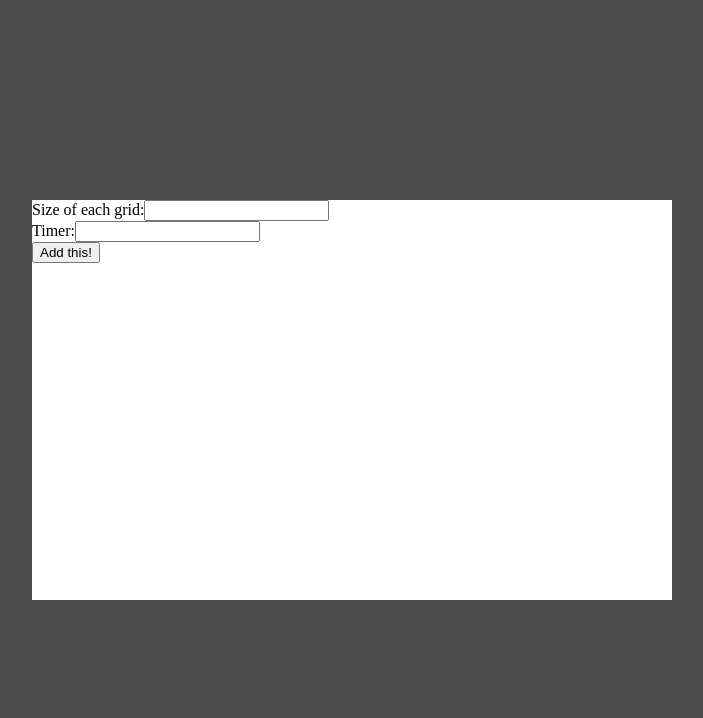
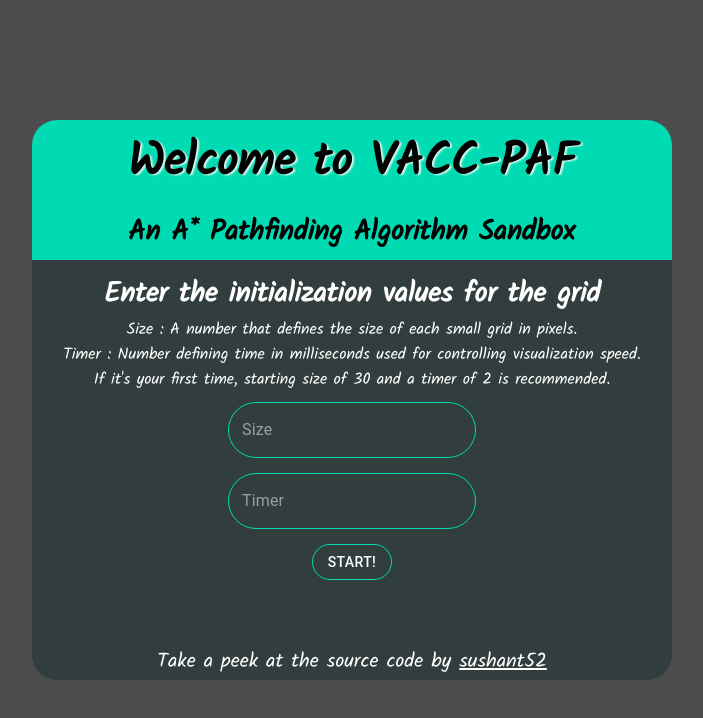
Before and after one commit to sushant52/VAC-PAF-VAriable-Cost-Checkpoint-based-PAthFinder, a React app: page / in a window 1280 px wide. Shown: the top 718 px of the page, without its empty margins (288-991 px from the left). Built offline with nearby package versions, Linux system fonts and the light colour scheme.

Commit message:
added css

```diff
--- a/package.json
+++ b/package.json
@@ -33,6 +33,8 @@
   },
   "dependencies": {
     "@babel/runtime": "^7.11.2",
+    "@material-ui/core": "^4.11.0",
+    "classnames": "^2.2.6",
     "jquery": "^3.5.1",
     "p5": "^1.1.9",
     "react": "16.13.1",
--- a/src/Init.js
+++ b/src/Init.js
@@ -1,5 +1,59 @@
 import React from 'react';
 import App from './App';
+import { withStyles, createStyles } from "@material-ui/core/styles";
+import Button from '@material-ui/core/Button';
+import TextField from '@material-ui/core/TextField';
+import classNames from 'classnames';
+
+const styles = theme => createStyles({
+    textroot: {
+      "& .MuiFormLabel-root": {
+        color: "#ffffff",
+        opacity : 0.5
+      },
+      '& label.Mui-focused': {
+        color: '#00DBB3',
+      },
+      '& .MuiInput-underline:after': {
+        borderBottomColor: '#00DBB3',
+      },
+      '& .MuiOutlinedInput-root': {
+        '& fieldset': {
+          borderColor: '#00DBB3',
+        },
+        '&:hover fieldset': {
+          borderColor: '#00DBB3',
+        },
+        '&.Mui-focused fieldset': {
+          borderColor: '#00DBB3',
+        }
+      }
+    },
+    buttonroot: {
+        borderRadius : '30px',
+        marginTop:'-10px',
+        borderWidth : '1px',
+        backgroundColor: '#323E3E',
+        borderColor: '#00DBB3',
+        color : 'white',
+        '&:hover': {
+          borderWidth: "1px",
+          backgroundColor: '#00DBB3',
+          borderColor: '#323E3E',
+        },
+        '&:active': {
+          borderWidth: "1px",
+          backgroundColor: '#00DBB3',
+          borderColor: '#323E3E',
+        }
+    },
+    input: {
+        boxSizing: 'border-box',
+        color :'white',
+        borderRadius : '30px',
+        borderColor : 'white'
+    }
+});
 
 class Init extends React.Component {
     constructor(props) {
@@ -40,53 +94,72 @@ class Init extends React.Component {
     render() {
         let error_msg = null;
         if(this.state.error) {
-            error_msg = (<div>Errorlol!!!!</div>)
+            error_msg = (<div className='norm_text' style={{marginTop:'-15px', color:'red'}}>
+                Error : Please ensure that size is a minimum of 5 and maximum enough to generate atleast two grids.
+            </div>)
         }
         let init_form = null;
         if(!this.state.ready)
             init_form = (
             <div
             onMouseDown = {this.onMouseDown}
-            style={{
-                position: 'absolute',
-                top: '0px',
-                right: '0px',
-                bottom: '0px',
-                left: '0px',
-                background: 'rgba(0,0,0,0.7)',
-                zIndex: '3'
-            }}
+            className = 'faded_bg'
             >
                 <div
-                style={{
-                    position: 'relative',
-                    width: '50%',
-                    height: '50%',
-                    margin: 'auto',
-                    top: '25%',
-                    backgroundColor : 'white'
-                }}
-                >
-                    <form>
-                        <label>Size of each grid:
-                        <input type='text'
-                        id='size'
-                        name='size'
-                        value={this.state.size}
-                        onChange={this.handleChange}></input><br/>
-                        </label>
+                className = 'grid_init'>
+                    <div className='header'>
+                        <div className='big_head'>Welcome to VACC-PAF</div>
+                        <div className='small_head'>An A* Pathfinding Algorithm Sandbox</div>
+                    </div>
+                    <div className='init_form'><div>
+                        <div className='small_head norm_text' style={{marginTop:'2%'}}>Enter the initialization values for the grid</div>
+                        <div className='norm_text'>Size : A number that defines the size of each small grid in pixels.</div>
+                        <div className='norm_text'>Timer : Number defining time in milliseconds used for controlling visualization speed.</div>
+                        <div className='norm_text'>If it's your first time, starting size of 30 and a timer of 2 is recommended.</div>
+                        <div className='norm_text'>
+                            <TextField
+                            style={{top:'10px'}}
+                            className={classNames(this.props.classes[`textroot`])}
+                            InputProps = {{
+                                className : this.props.classes.input
+                            }}
+                            name='size'
+                            value={this.state.size}
+                            onChange={this.handleChange}
+                            autoComplete="off"
+                            label='Size'
+                            variant="outlined"/><br/>
+                        </div>
+                        <div className='norm_text'>
+                            <TextField
+                            className={classNames(this.props.classes[`textroot`])}
+                            InputProps = {{
+                                className : this.props.classes.input
+                            }}
+                            name='timer'
+                            value={this.state.timer}
+                            onChange={this.handleChange}
+                            autoComplete="off"
+                            label='Timer'
+                            variant="outlined"/><br/>
+                        </div>
+                        <div className='norm_text' >
+                            <Button onClick={this.handleClick}
+                            className={classNames(this.props.classes[`buttonroot`])}
+                            variant="outlined"
+                            color="primary">
+                                Start!
+                            </Button><br/>
+                        </div>
+                        {error_msg}
+                    </div>
+                    </div>
+                    <div className='footer'>
+                        Take a peek at the source code by <a style={{color:'white'}}
+                        href='https://github.com/sushant52/VAC-PAF-VAriable-Cost-Checkpoint-based-PAthFinder-'>
+                         sushant52 </a>
+                    </div>
 
-                        <label>Timer:
-                        <input type='text'
-                        id='timer'
-                        name='timer'
-                        value={this.state.timer}
-                        onChange={this.handleChange}></input><br/>
-                        </label>
-
-                        <button onClick={this.handleClick}>Add this!</button><br/>
-                    </form>
-                    {error_msg}
                 </div>
             </div>
         )
@@ -103,4 +176,4 @@ class Init extends React.Component {
     }
 }
 
-export default Init;
+export default withStyles(styles)(Init);
--- a/src/Input.js
+++ b/src/Input.js
@@ -1,4 +1,58 @@
 import React from 'react';
+import { withStyles, createStyles } from "@material-ui/core/styles";
+import Button from '@material-ui/core/Button';
+import TextField from '@material-ui/core/TextField';
+import classNames from 'classnames';
+
+const styles = theme => createStyles({
+    textroot: {
+      "& .MuiFormLabel-root": {
+        color: "#ffffff",
+        opacity : 0.5
+      },
+      '& label.Mui-focused': {
+        color: '#00DBB3',
+      },
+      '& .MuiInput-underline:after': {
+        borderBottomColor: '#00DBB3',
+      },
+      '& .MuiOutlinedInput-root': {
+        '& fieldset': {
+          borderColor: '#00DBB3',
+        },
+        '&:hover fieldset': {
+          borderColor: '#00DBB3',
+        },
+        '&.Mui-focused fieldset': {
+          borderColor: '#00DBB3',
+        }
+      }
+    },
+    buttonroot: {
+        borderRadius : '30px',
+        marginTop:'-10px',
+        borderWidth : '1px',
+        backgroundColor: '#323E3E',
+        borderColor: '#00DBB3',
+        color : 'white',
+        '&:hover': {
+          borderWidth: "1px",
+          backgroundColor: '#00DBB3',
+          borderColor: '#323E3E',
+        },
+        '&:active': {
+          borderWidth: "1px",
+          backgroundColor: '#00DBB3',
+          borderColor: '#323E3E',
+        }
+    },
+    input: {
+        boxSizing: 'border-box',
+        color :'white',
+        borderRadius : '30px',
+        borderColor : 'white'
+    }
+});
 
 class Input extends React.Component {
     constructor(props) {
@@ -58,60 +112,86 @@ class Input extends React.Component {
     render() {
         let error_msg = null;
         if(this.state.error) {
-            error_msg = (<div>Errorlol!!!!</div>)
+            error_msg = (<div className='norm_text' style={{marginTop:'-5px', color:'red'}}>
+            Error : Please ensure that name is unique and cost is greater than 0.
+        </div>)
         }
         return(
             <div
             onMouseDown = {this.onMouseDown}
-            style={{
-                position: 'absolute',
-                top: '0px',
-                right: '0px',
-                bottom: '0px',
-                left: '0px',
-                background: 'rgba(0,0,0,0.7)',
-                zIndex: '3'
-            }}
+            className='faded_bg'
             >
                 <div
-                style={{
-                    position: 'relative',
-                    width: '50%',
-                    height: '50%',
-                    margin: 'auto',
-                    top: '25%',
-                    backgroundColor : 'white'
+                className='add-grid-init'
+                >
+                    <div className='input-header'>
+                        <div className='big_head'>VACC-PAF</div>
+                    </div>
+                    <div className='input-init-form'>
+                        <div className='small_head norm_text'>Enter Values for a new grid type !</div>
+                        <div className='norm_text'>Name : An unique name for your new grid</div>
+                        <div style={{textAlign:'center'}}>
+                            Cost : A number representing the cost it takes for the algorithm to travel a single grid of this type.  <br/>
+                            Default whitespaces have a cost of 1.
+                        </div>
+                        <div className='norm_text'>Color : Represent the new grid with a color of your choice</div>
+                        <div className='norm_text' style={{marginTop:'2%'}}>
+                            <TextField
+                            className={classNames(this.props.classes[`textroot`])}
+                            InputProps = {{
+                                className : this.props.classes.input
                             }}
-                >
-                    <form>
-                        <label>Input Name:
-                        <input type='text'
-                        id='name'
                             name='name'
                             value={this.state.name}
-                        onChange={this.handleChange}></input><br/>
-                        </label>
-
-                        <label>Input Cost:
-                        <input type='text'
-                        id='cost'
+                            onChange={this.handleChange}
+                            autoComplete="off"
+                            label='Name'
+                            variant="outlined"/><br/>
+                        </div>
+                        <div className='norm_text'>
+                            <TextField
+                            className={classNames(this.props.classes[`textroot`])}
+                            InputProps = {{
+                                className : this.props.classes.input
+                            }}
                             name='cost'
                             value={this.state.cost}
-                        onChange={this.handleChange}></input><br/>
-                        </label>
+                            onChange={this.handleChange}
+                            autoComplete="off"
+                            label='Cost'
+                            variant="outlined"/><br/>
+                        </div>
 
-                        <label>Pick Color:
-                        <input type='color'
+                        <div className='norm-text-lowmargin'>
+                            <label>Pick Color:  <input type='color'
                             id='colour'
                             name='colour'
                             value={this.state.colour}
                             onChange={this.handleChange}></input><br/>
                             </label>
-
-                        <button onClick={this.handleClick}>Add this!</button><br/>
-                    </form>
-                    <button onClick={this.skip}>Skip!</button>
-                    {error_msg}
+                        </div>
+                        <div className='norm_text'>{error_msg}</div>
+                    </div>
+                    <div className='add-grid-footer'>
+                        <div className='norm_text'>
+                            <Button onClick={this.handleClick}
+                                style={{width:'150%',height:'70%'}}
+                                className={classNames(this.props.classes[`buttonroot`])}
+                                variant="outlined"
+                                color="primary">
+                                    Add This!
+                            </Button>
+                        </div>
+                        <div className='norm_text'>
+                            <Button onClick={this.skip}
+                                style={{width:'150%',height:'70%'}}
+                                className={classNames(this.props.classes[`buttonroot`])}
+                                variant="outlined"
+                                color="primary">
+                                    Skip!
+                            </Button>
+                        </div>
+                    </div>
                 </div>
 
             </div>
@@ -119,4 +199,4 @@ class Input extends React.Component {
     }
 }
 
-export default Input;
+export default withStyles(styles)(Input);
--- a/src/index.html
+++ b/src/index.html
@@ -2,6 +2,7 @@
 <html lang="en">
     <head>
         <meta charset="utf-8">
+        <link href="https://fonts.googleapis.com/css2?family=Kalam&display=swap" rel="stylesheet">
         <title>React Tutorial</title>
     </head>
     <body class="no-bord">
--- a/src/style.css
+++ b/src/style.css
@@ -1,4 +1,9 @@
 .no-bord {
+    margin: 0px 0px 0px 0px;
+    padding: 0px 0px 0px 0px;
+}
+
+p {
     margin: 0px 0px 0px 0px;
     padding: 0px 0px 0px 0px;
 }
@@ -29,3 +34,115 @@ body {
     margin-left : auto;
     margin-right : auto;
 }
+
+.faded_bg {
+    position: absolute;
+    top: 0px;
+    right:0px;
+    bottom: 0px;
+    left: 0px;
+    background: rgba(0,0,0,0.7);
+    z-index: 3;
+}
+
+.grid_init {
+    display:grid;
+    grid-template-rows: 25% 70% 5%;
+    position: relative;
+    width: 50%;
+    height: 70%;
+    top: 15%;
+    margin: auto ;
+    background-color : #323E3E;
+    border-radius :25px;
+}
+
+.add-grid-init {
+    display:grid;
+    grid-template-rows : 15% 70% 15%;
+    position: relative;
+    width: 50%;
+    height: 70%;
+    top:15%;
+    margin: auto ;
+    background-color : #323E3E;
+    border-radius :25px;
+}
+
+.header {
+    display: grid;
+    grid-template-rows: 60% 40%;
+    justify-content: center;
+    align-items: center;
+    font-family: 'Kalam', cursive,"Times New Roman", serif;
+    border-radius: 25px 25px 0px 0px;
+    background-color: #00DBB3;
+}
+
+.input-header {
+    display: flex;
+    justify-content: center;
+    align-items: center;
+    font-family: 'Kalam', cursive,"Times New Roman", serif;
+    border-radius: 25px 25px 0px 0px;
+    background-color: #00DBB3;
+}
+
+.init_form{
+    position: relative;
+    display: grid;
+    grid-template-rows: repeat(7, 1fr);
+    justify-content: center;
+    align-items: center;
+    color: white;
+    font-family: 'Kalam', cursive,"Times New Roman", serif;
+}
+
+.input-init-form {
+    position: relative;
+    display: grid;
+    grid-template-rows: repeat(8, 1fr);
+    justify-content: center;
+    align-items: center;
+    color: white;
+    font-family: 'Kalam', cursive,"Times New Roman", serif;
+}
+.norm_text {
+    display:grid;
+    justify-content: center;
+    align-items: center;
+}
+
+.big_head {
+    padding: 0;
+    font-size: calc(14px + 4vmin);
+    text-shadow: 2px 1px 2px #e1faf3;
+    font-weight: 900;
+}
+
+.norm-text-lowmargin {
+    display:grid;
+    justify-content: center;
+    align-items: center;
+    margin-top: -2%;
+}
+
+.small_head {
+    font-size: calc(12px + 2vmin);
+    font-weight: 900;
+}
+
+.footer {
+    margin:auto;
+    margin-top: -1%;
+    font-size: calc(12px + 1vmin);
+    font-weight: 400;
+    font-family: 'Kalam', cursive,"Times New Roman", serif;
+    color : white;
+}
+
+.add-grid-footer {
+    display: grid;
+    grid-template-columns: 50% 30%;
+
+}
```
Also changed, not shown: 2 other files (tests, documents, lock files or other folders). Lines whose indentation alone changed are shown as unchanged.
